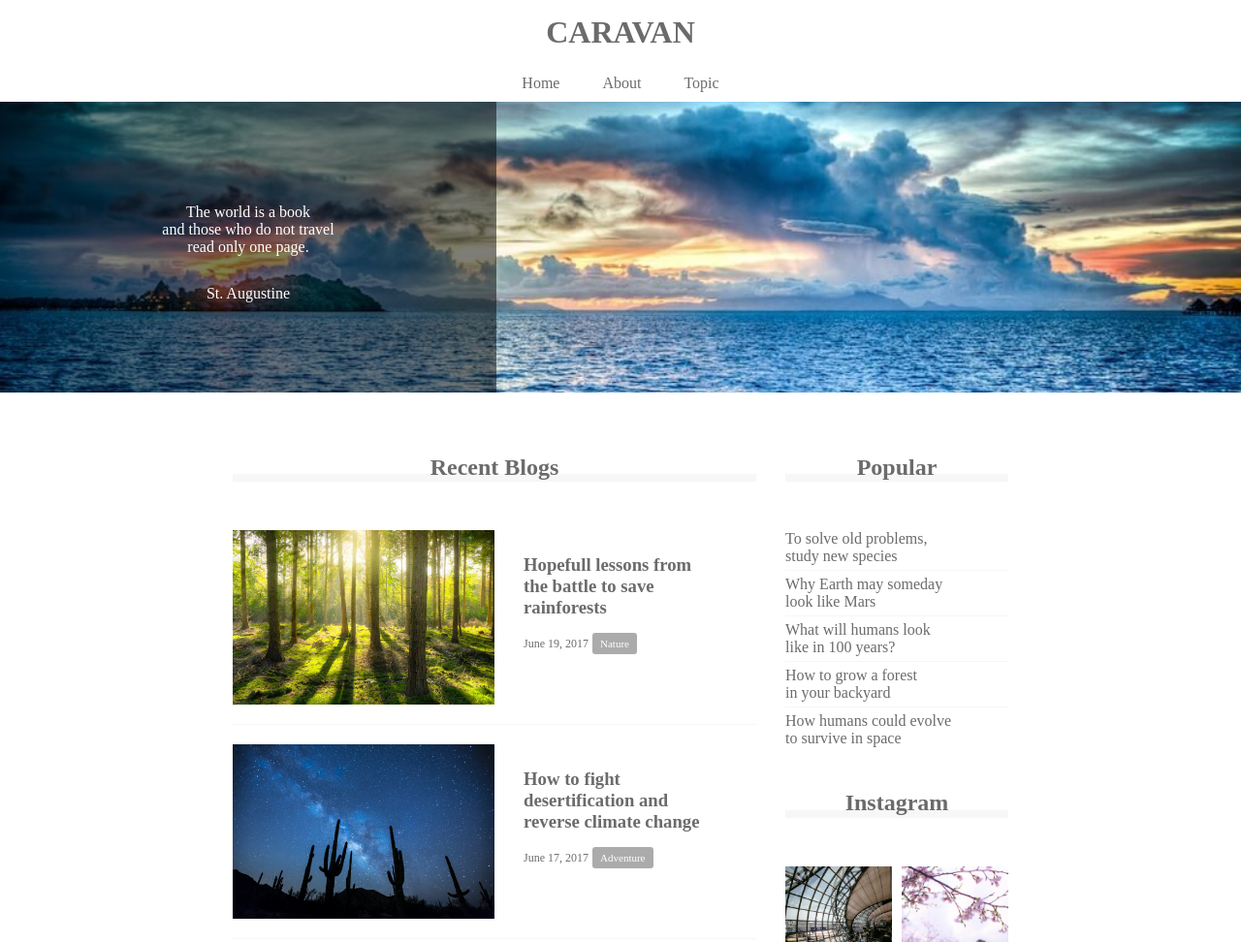
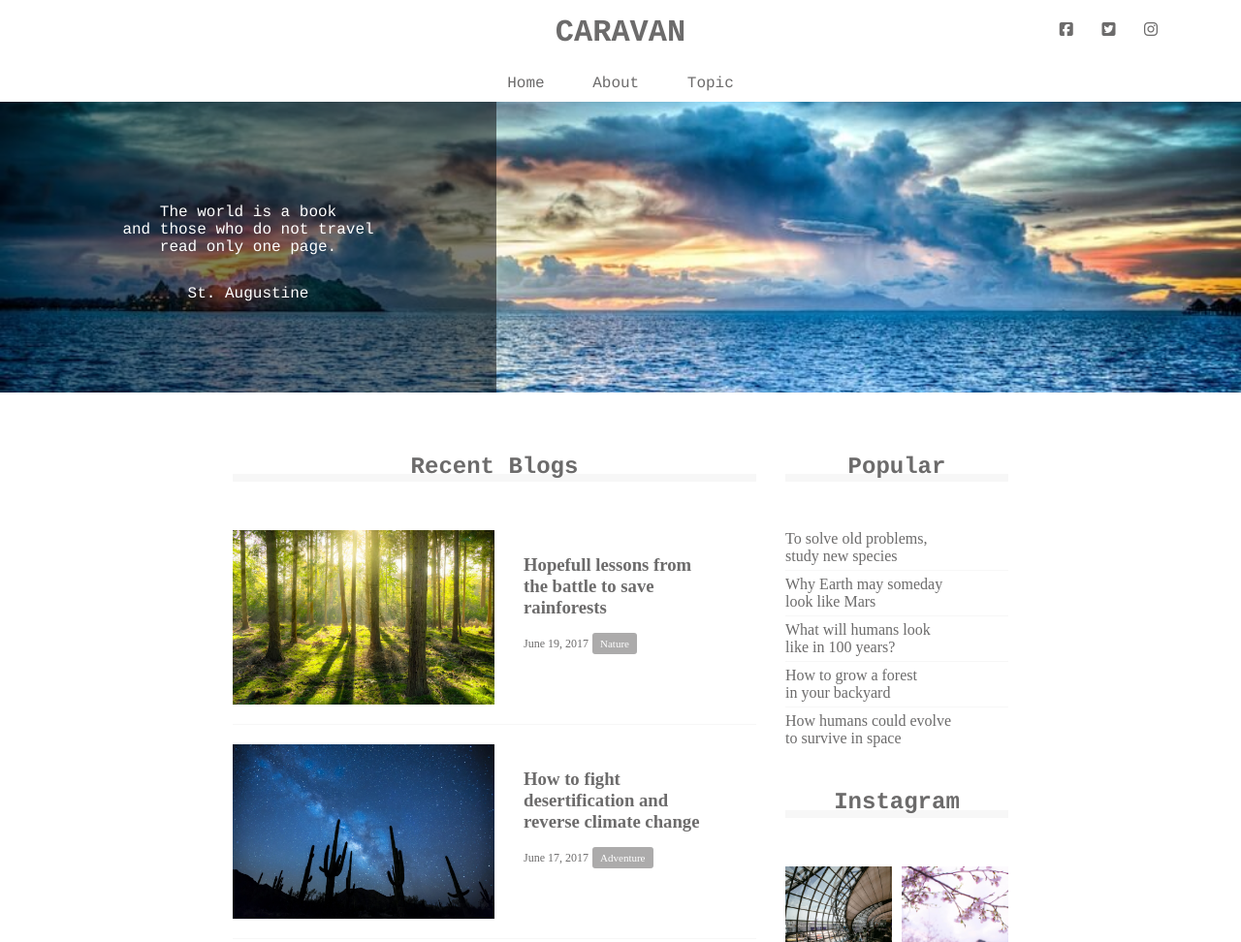
Before and after one commit to Nakagawa-216/caravan, a plain HTML site: page index.html in a window 1280 px wide. Shown: the top 972 px of the page at 97% size. Drawn offline with Linux system fonts and the light colour scheme.

Commit message:
[Finish] 1-9

```diff
--- a/index.html
+++ b/index.html
@@ -14,7 +14,11 @@
           CARAVAN
         </a>
       </h1>
-      <div class="social"></div>
+      <div class="social">
+        <i class="fab fa-facebook-square"></i>
+        <i class="fab fa-twitter-square"></i>
+        <i class="fab fa-instagram"></i>
+      </div>
     </header>
 
     <nav>
--- a/style.css
+++ b/style.css
@@ -9,11 +9,27 @@ a {
   text-decoration: none;
 }
 
+header, nav, h2, .main-visual, footer {
+  font-family: Chalkduster, "Bradley Hand", Courier, "Segoe Print", sans-serif;
+}
+
 header {
   width: 90%;
   padding: 15px 0;
   margin: 0 auto;
   text-align: center;
+  position: relative;
+}
+
+.social {
+  position: absolute;
+  top: 22px;
+  right: 22px;
+}
+
+.social i {
+  display: inline-block;
+  margin-left: 20px;
 }
 
 header .heading {
```
